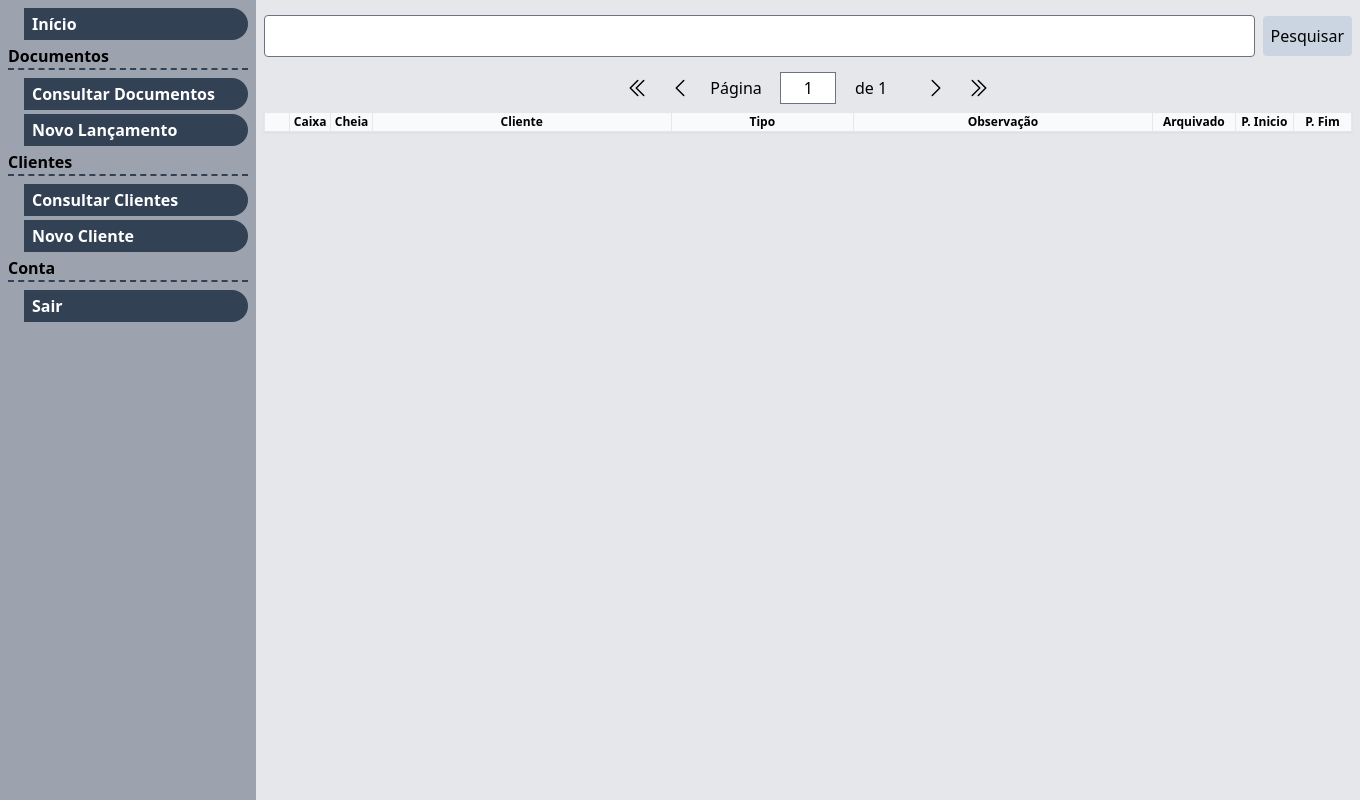
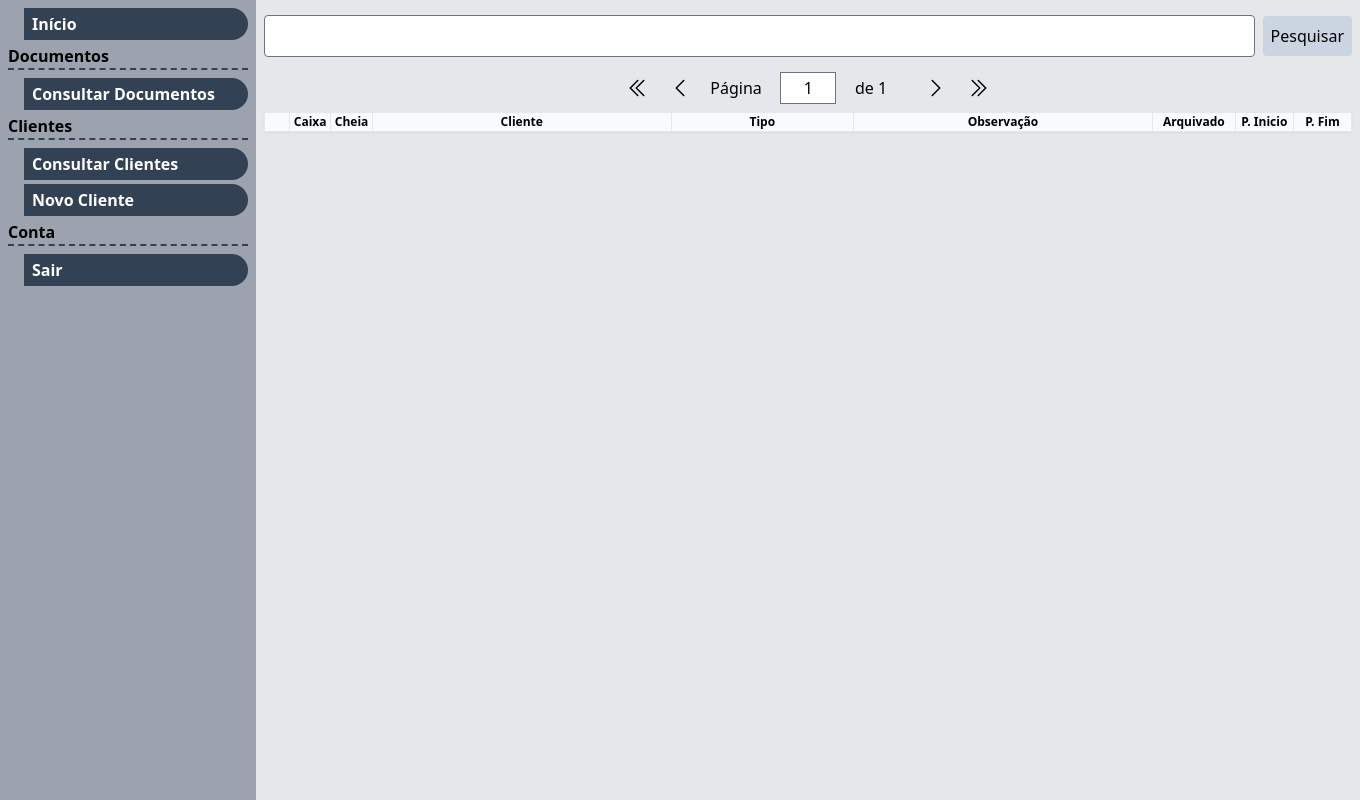
Before and after one commit to augustomonoo/arquivo, a Django app: page /documento/ in a window 1360 px wide. Run offline with Django 4.2, Linux system fonts and the light colour scheme; the visitor is signed in with stand-in values (Sample User, id 1); data that the repository does not hold is empty; style sheets or scripts are compiled from the project's sources; some libraries are stand-ins or nearby versions.

Commit message:
Moved the document creation to be accessed only through a client

```diff
--- a/arquivo/forms.py
+++ b/arquivo/forms.py
@@ -68,7 +68,6 @@ class DocumentoForm(forms.ModelForm):
             "observacao",
             "data_finalizacao",
             "data_saida",
-            # "data_arquivo",
             "data_inicio",
             "numero_caixa",
             "cheia",
@@ -78,6 +77,11 @@ class DocumentoForm(forms.ModelForm):
             "data_inicio": forms.DateInput(attrs={"type": "date"}),
             "data_finalizacao": forms.DateInput(attrs={"type": "date"}),
         }
+
+    def __init__(self, *args, **kwargs):
+        super().__init__(*args, **kwargs)
+        if not self.instance.pk:  # If creating a new document
+            self.fields['cliente'].disabled = True
 
 
 class ClienteForm(forms.ModelForm):
--- a/arquivo/models/cliente.py
+++ b/arquivo/models/cliente.py
@@ -55,6 +55,9 @@ class Cliente(models.Model):
     def get_document_list_url(self) -> str:
         return reverse_lazy("cliente_documentos", kwargs={"cliente_id": self.id})
 
+    def get_document_create_url(self) -> str:
+        return reverse_lazy("cliente_documento_novo", kwargs={"cliente_id": self.id})
+
     def get_dict_field(self) -> dict[str, Any]:
         fields = [f for f in self._meta.get_fields() if hasattr(f, "verbose_name")]
         return {f.verbose_name: f.value_from_object(self) for f in fields}
--- a/arquivo/models/documento.py
+++ b/arquivo/models/documento.py
@@ -41,10 +41,6 @@ class Documento(models.Model):
     def get_listar_url(cls):
         return reverse_lazy("documento_listar")
 
-    @classmethod
-    def get_criar_url(cls) -> str:
-        return reverse_lazy("documento_novo")
-
     def get_absolute_url(self) -> str:
         return reverse_lazy("documento_detalhe", kwargs={"id": self.id})
 
--- a/arquivo/templates/arquivo/cliente/detalhe.html
+++ b/arquivo/templates/arquivo/cliente/detalhe.html
@@ -7,6 +7,7 @@
     <section id="acoes" class="my-2 flex gap-2 justify-end mx-auto lg:w-3/4">
         {% include "arquivo/componentes/anchor_button.html" with href=cliente.get_edit_url text="Editar" bg_color="bg-red-400" %}
         {% include "arquivo/componentes/anchor_button.html" with href=cliente.get_document_list_url text="Consultar Documentos" %}
+        {% include "arquivo/componentes/anchor_button.html" with href=cliente.get_document_create_url text="Novo Documento" bg_color="bg-green-400" %}
     </section>
     <section id="cliente-documentos" class="my-2 mx-auto lg:w-3/4" hx-get="{% url 'cliente_documentos_partial' cliente.pk %}{% querystring %}"
              hx-trigger="load">
--- a/arquivo/templatetags/componentes.py
+++ b/arquivo/templatetags/componentes.py
@@ -44,7 +44,6 @@ def menu() -> dict[str, list[NavLink]]:
             NavLink(text="Início", action=HRef(reverse_lazy("main_index"))),
             NavLink(text="Documentos"),
             NavLink(text="Consultar Documentos", action=HRef(Documento.get_listar_url())),
-            NavLink(text="Novo Lançamento", action=HRef(Documento.get_criar_url())),
             # "Arquivos",
             # {"href": Arquivo.get_criar_url(), "text": "Novo Arquivo"},
             # {"href": Arquivo.get_listar_url(), "text": "Consultar arquivos"},
--- a/arquivo/urls.py
+++ b/arquivo/urls.py
@@ -20,13 +20,13 @@ cliente_patterns = [
         documento.imprimir_lista,
         name="cliente_imprimir_documentos",
     ),
+    path("<int:cliente_id>/documentos/novo/", documento.novo, name="cliente_documento_novo"),
     path("novo/", cliente.cliente_novo, name="cliente_novo"),
 ]
 
 documento_patterns = [
     path("", documento.listar, name="documento_listar"),
     path("imprimir/", documento.imprimir_lista, name="documento_imprimir_lista"),
-    path("novo/", documento.novo, name="documento_novo"),
     path("<int:id>/", documento.detalhe, name="documento_detalhe"),
     path("<int:id>/editar/", documento.novo, name="documento_editar"),
     path("novo_tipo/", documento.tipo_documento_novo, name="tipo_de_documento_novo"),
--- a/arquivo/views/documento.py
+++ b/arquivo/views/documento.py
@@ -15,9 +15,14 @@ from arquivo.views.utils import paginate
 
 
 @login_required
-def novo(request, id: int = None) -> HttpResponse:
+def novo(request, cliente_id: int = None, id: int = None) -> HttpResponse:
+    if not cliente_id and not id:
+        return redirect('cliente_listar')
+
     form = DocumentoForm(
-        request.POST or None, instance=Documento.objects.get(id=id) if id else None
+        request.POST or None,
+        instance=Documento.objects.get(id=id) if id else None,
+        initial={'cliente': cliente_id} if cliente_id else None
     )
     if form.is_valid():
         documento = form.save(commit=False)
@@ -30,13 +35,14 @@ def novo(request, id: int = None) -> HttpResponse:
             cheia=documento.cheia
         )
         historico = Historico(user=request.user, nome_user=request.user.get_full_name())
-        historico.formulario = "editar documento" if id else "novo cliente"
+        historico.formulario = "editar documento" if id else "novo documento"
         historico.descricao = f"id: {documento.id}"
         historico.save()
         return redirect(documento.get_detalhe_url())
     contexto = {
         "Documento": Documento,
         "form": form,
+        "cliente_id": cliente_id,
     }
     return render(request, "arquivo/documento/novo.html", contexto)
 
```
